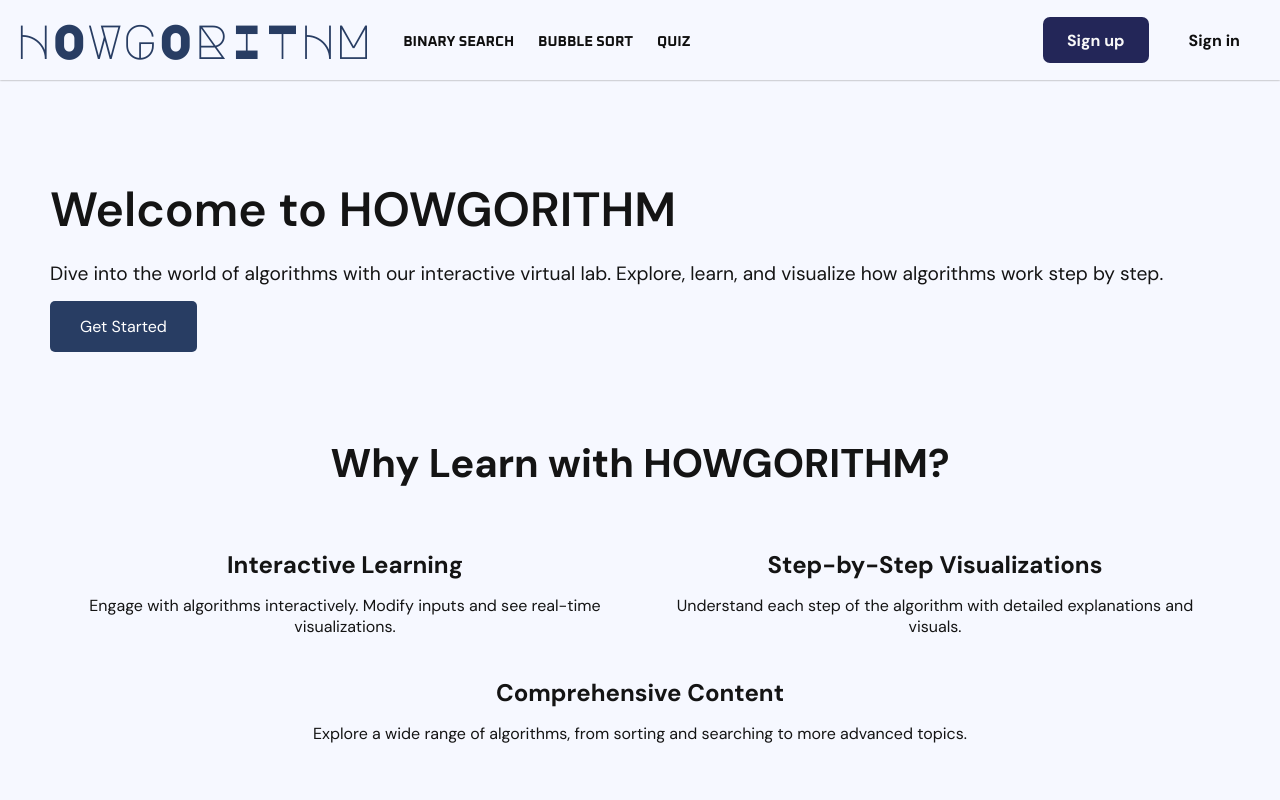
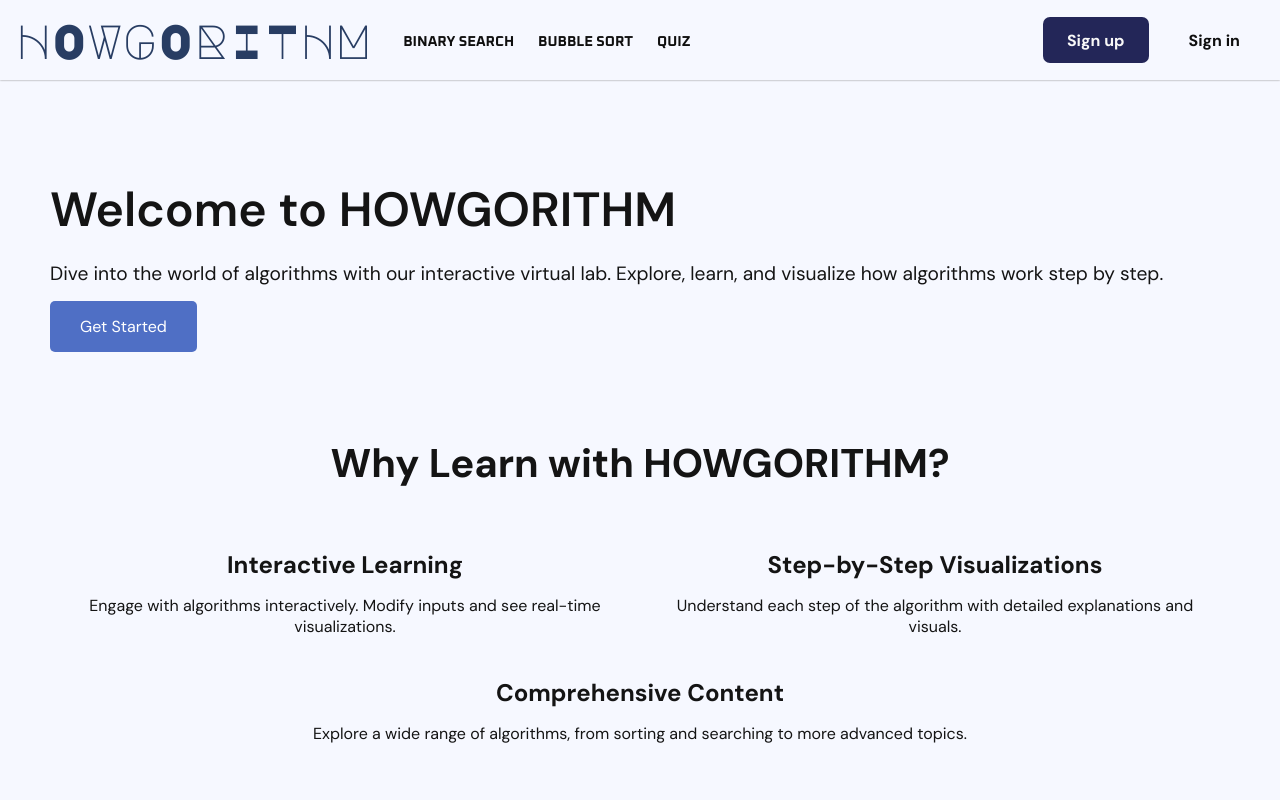
Before and after one commit to Reasondro/Howgorithm-Web, a React (Vite) app: page / in a window 1280 px wide. In both pictures the pointer is over the link "Get Started". Shown: the top 800 px of the page. Built offline with nearby package versions, Linux system fonts and the light colour scheme; no server answers; a web font is replaced by a local one.

Commit message:
fix cta button. TODO: flex container ssue in auth page

```diff
--- a/src/pages/Home/Home.css
+++ b/src/pages/Home/Home.css
@@ -24,6 +24,11 @@
   color: #fff;
   text-decoration: none;
   border-radius: 5px;
+  transition: background-color 0.2s;
+}
+
+.cta-button:hover {
+  background-color: var(--color-accent-300);
 }
 
 .hero-image {
```
